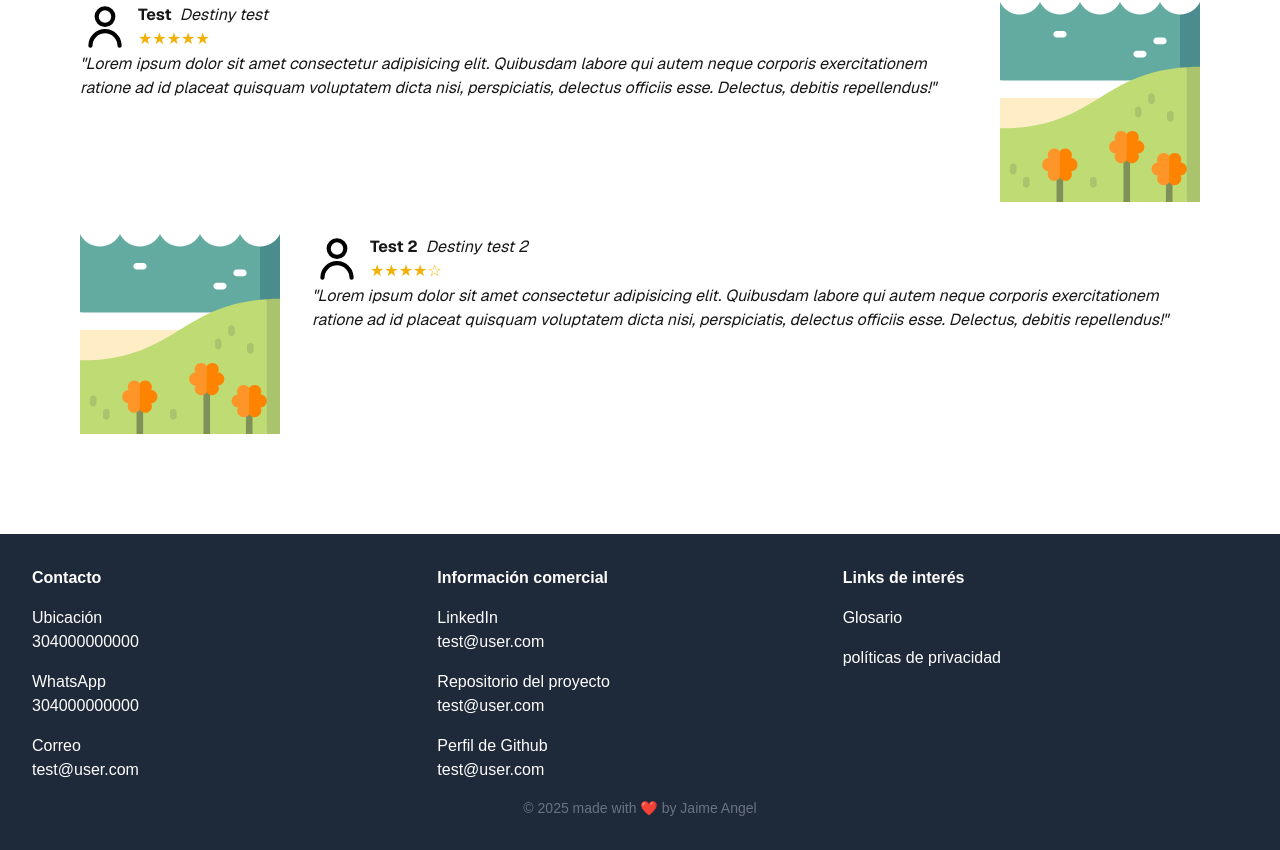
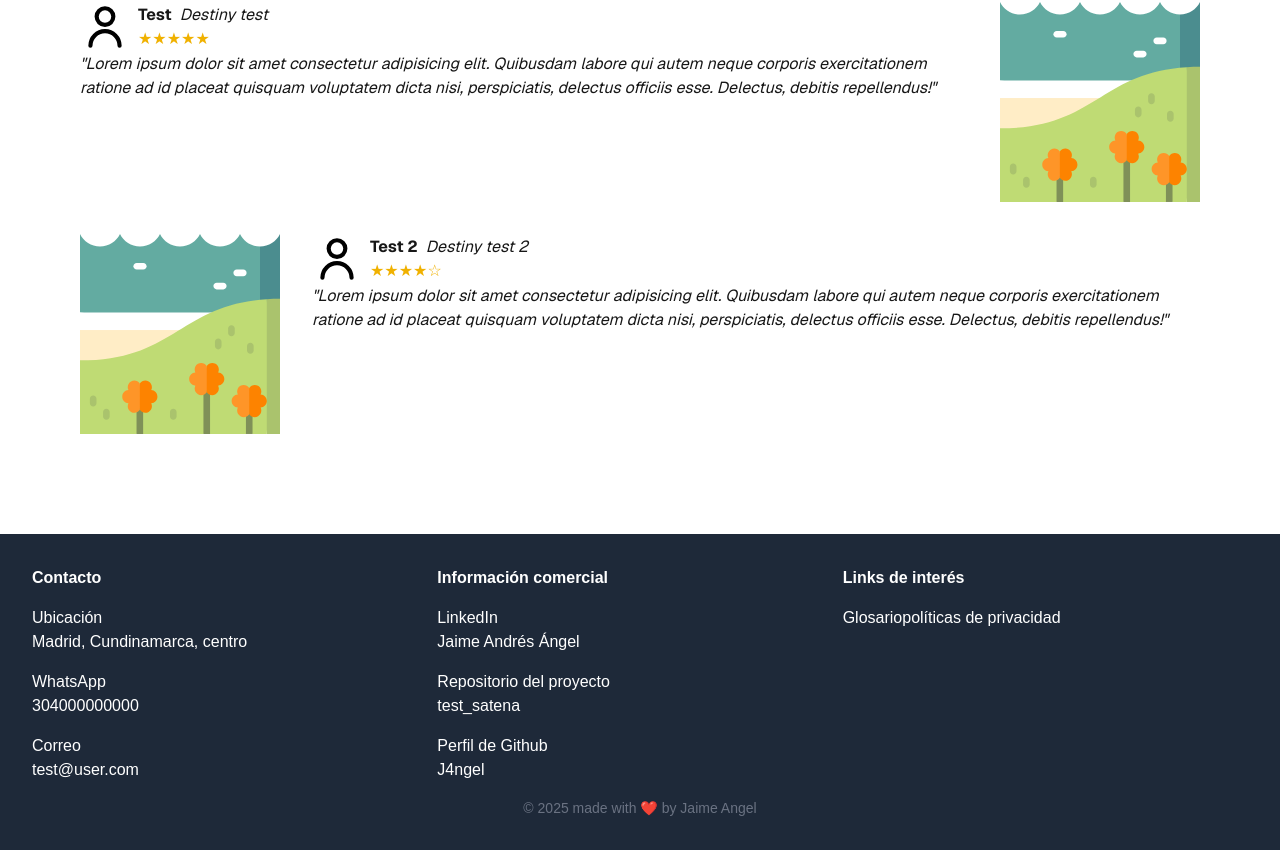
Before and after one commit to J4ngel/test_satena, a Next.js app: page / in a window 1280 px wide. Shown: the part 1390-2240 px from the top of the page. Built offline with nearby package versions, Linux system fonts and the light colour scheme.

Commit message:
docs: :memo: Add footer documentations and links

```diff
--- a/src/app/ui/Footer.tsx
+++ b/src/app/ui/Footer.tsx
@@ -1,3 +1,4 @@
+import Link from "next/link";
 
 
 export default function Footer (){
@@ -8,7 +9,7 @@ export default function Footer (){
 
         <div>
           <h4>Ubicación</h4>
-          <p>304000000000</p>
+          <p>Madrid, Cundinamarca, centro</p>
         </div>
 
         <div>
@@ -28,26 +29,26 @@ export default function Footer (){
 
         <div>
           <h4>LinkedIn</h4>
-          <p>test@user.com</p>
+          <Link href={"https://www.linkedin.com/in/jaime-andres-angel-melgarejo-62a53420a/"}>Jaime Andrés Ángel</Link>
         </div>
 
         <div>
           <h4>Repositorio del proyecto</h4>
-          <p>test@user.com</p>
+          <Link href={"https://github.com/J4ngel/test_satena"}>test_satena</Link>
         </div>
 
         <div>
           <h4>Perfil de Github</h4>
-          <p>test@user.com</p>
+          <Link href={"https://github.com/J4ngel"}>J4ngel</Link>
         </div>
       </section>
 
     <section className="space-y-4">
       <h3 className="font-bold">Links de interés</h3>
 
-      <p>Glosario</p>
+      <Link href={"/Glosario"}>Glosario</Link>
 
-      <p>políticas de privacidad</p>
+      <Link href={"/politicas_de_privacidad"}>políticas de privacidad</Link>
     </section>
     <p className="mt-4 col-span-3 text-center text-sm text-gray-500">© {2025} made with ❤️ by Jaime Angel</p>
   </footer>
```
